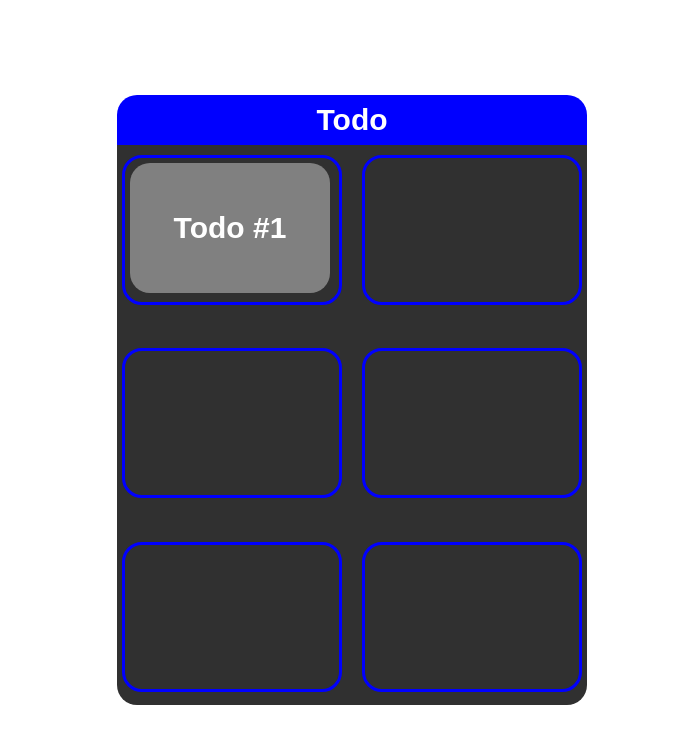
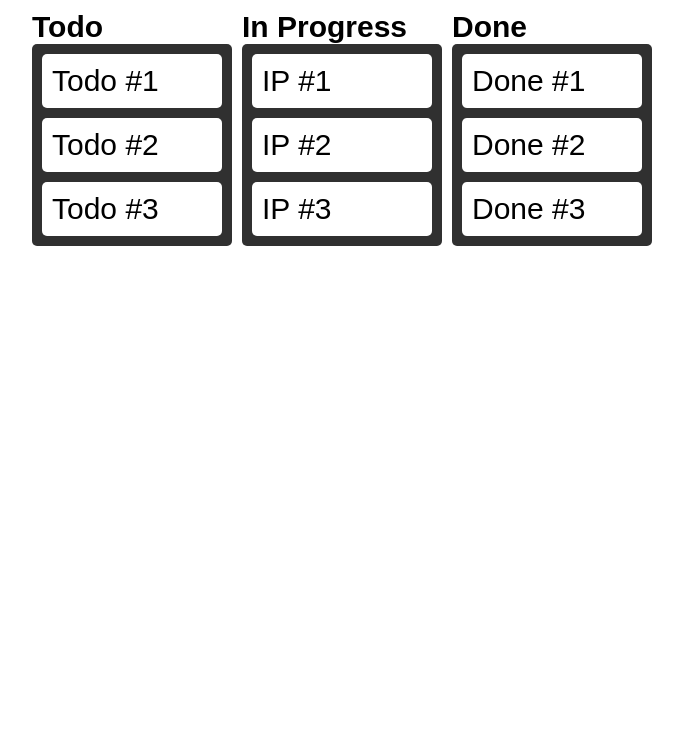
Before and after one commit to abdullohsiddiqov/pdp-g-10-examine-siddiqov-abdulloh, a plain HTML site: page index.html in a window 1280 px wide. Shown: the whole page, without its empty margins (298-981 px from the left). Drawn offline with Linux system fonts and the light colour scheme.

Commit message:
change all codes because at second project I have mistake

```diff
--- a/index.html
+++ b/index.html
@@ -5,30 +5,41 @@
   <meta http-equiv="X-UA-Compatible" content="IE=edge">
   <meta name="viewport" content="width=device-width, initial-scale=1.0">
   <title>Drag and Drop</title>
-    <link rel="stylesheet" href="./style.css">
+  <link rel="stylesheet" href="style.css"/>
 </head>
 <body>
+  <div class="container">
     <div class="">
-    <h1>Todo</h1>
-    <div class="container">
-      <div class="empty">
-        <div class="fill" draggable="true">Todo #1</div>
+      <h1 style="position: sticky; top:0;">
+        Todo
+      </h1>
+      <div class="column">
+        <div class="item" draggable="true">Todo #1</div>
+        <div class="item" draggable="true">Todo #2</div>
+        <div class="item" draggable="true">Todo #3</div>
       </div>
-
-      <div class="empty">
     </div>
-
-      <div class="empty">
+    <div class="">
+      <h1 style="position: sticky; top:0;">
+        In Progress
+      </h1>
+      <div class="column">
+        <div class="item" draggable="true">IP #1</div>
+        <div class="item" draggable="true">IP #2</div>
+        <div class="item" draggable="true">IP #3</div>
       </div>
-      <div class="empty">
     </div>
-      <div class="empty">
-      </div>
-      <div class="empty">
+    <div class="">
+      <h1 style="position: sticky; top:0;">
+        Done
+      </h1>
+      <div class="column">
+        <div class="item" draggable="true">Done #1</div>
+        <div class="item" draggable="true">Done #2</div>
+        <div class="item" draggable="true">Done #3</div>
       </div>
     </div>
   </div>
-
+  <script src="main.js"></script>
 </body>
-<script src="./main.js"></script>
 </html>
--- a/main.js
+++ b/main.js
@@ -1,42 +1,35 @@
+const columns = document.querySelectorAll(".column");
 
-alert("USTOZ EN YAXWISI WU BOLD BOWQACA QSAM BR QOTB QOLB BR IWLAMAD MAW EN YAXW VARIANT BOLD")
-const fill = document.querySelector('.fill');
-const empties = document.querySelectorAll('.empty');
+document.addEventListener("dragstart", (e) => {
+  e.target.classList.add("dragging");
+});
 
-fill.addEventListener('dragstart', dragStart);
-fill.addEventListener('dragend', dragEnd);
+document.addEventListener("dragend", (e) => {
+  e.target.classList.remove("dragging");
+});
 
-for (const empty of empties) {
-  empty.addEventListener('dragover', dragOver);
-  empty.addEventListener('dragenter', dragEnter);
-  empty.addEventListener('dragleave', dragLeave);
-  empty.addEventListener('drop', dragDrop);
+columns.forEach((item) => {
+  item.addEventListener("dragover", (e) => {
+    const dragging = document.querySelector(".dragging");
+    const applyAfter = getNewPosition(item, e.client);
+
+    if (applyAfter) {
+      applyAfter.insertAdjacentElement("afterend", dragging);
+    } else {
+      item.prepend(dragging);
+    }
+  });
+});
+
+function getNewPosition(column, posY) {
+  const cards = column.querySelectorAll(".item:not(.dragging)");
+  let result;
+
+  for (let refer_card of cards) {
+    const box = refer_card.getBoundingClientRect();
+    const boxCenterY = box.y + box.height / 2;
+    if (posY >= boxCenterY) result = refer_card;
+  }
+
+  return result;
 }
-
-
-function dragStart() {
-  this.className += ' hold';
-  setTimeout(() => (this.className = 'invisible'), 0);
-}
-
-function dragEnd() {
-  this.className = 'fill';
-}
-
-function dragOver(e) {
-  e.preventDefault();
-}
-
-function dragEnter(e) {
-  e.preventDefault();
-  this.className += ' hovered';
-}
-
-function dragLeave() {
-  this.className = 'empty';
-}
-
-function dragDrop() {
-  this.className = 'empty';
-  this.append(fill);
-}
--- a/style.scss
+++ b/style.scss
@@ -1,81 +1,36 @@
-*{
-    box-sizing: border-box;
-    margin: 0;
-}
-body{
+* {
   margin: 0;
   padding: 0;
+  box-sizing: border-box;
+  font-family: sans-serif;
+  font-size: 30px;
   user-select: none;
-    display: flex;
-    align-items: center;
-    justify-content: center;
-    height: 100vh;
-  }
-  .fill {
-    background-color: gray;
-    position: relative;
-    height: 130px;
-    width: 200px;
-    top: 5px;
-    left: 5px;
-    cursor: pointer;
-    display: flex;
-    align-items: center;
-    justify-content: center;
-    color: white;
-    font-family: sans-serif;
-    font-weight: 900;
-    font-size: 30px;
-    border-radius: 20px;
 }
 
-  .hold {
-    border: solid 5px #303030;
+.container {
+  display: flex;
+  justify-content: center;
+  min-height: 400px;
+  gap: 10px;
+  padding: 10px;
 }
 
-  .empty {
-    height: 150px;
-    width: 220px;
-    margin: 10px;
-    border: solid 3px blue;
-    border-radius: 20px;
-    position: relative;
-    right: 10px;
+.column {
+  display: flex;
+  flex-direction: column;
+  gap: 10px;
+  padding: 10px;
+  background-color: #303030;
+  min-width: 200px;
+  border-radius: 5px;
 }
 
-  .hovered {
-    border-style: dashed;
-    display: flex;
-    align-items: center;
-    justify-content: center;
-    position: relative;
-    right: 10px;
+.item {
+  background-color: white;
+  padding: 10px;
+  border-radius: 5px;
 }
-  .container{
-    display: grid;
-    grid-template-columns: repeat(2,220px);
-    justify-content: center;
-    gap: 20px;
-    width: 470px;
-    height: 560px;
-    margin-left: 20px;
-    background-color: #303030;
-    border-bottom-left-radius: 20px;
-    border-bottom-right-radius: 20px;
+
+.dragging {
+  opacity: 0.5;
 }
-  h1{
-    width: 470px;
-    margin-left: 20px;
-    height: 50px;
-    display: flex;
-    align-items: center;
-    justify-content: center;
-    color: white;
-    background-color: blue;
-    font-family: sans-serif;
-    font-weight: 900;
-    font-size: 30px;
-    position: relative;
-    border-top-right-radius: 20px;
-    border-top-left-radius: 20px;
-  }
```
Also changed, not shown: style.css. Lines whose indentation alone changed are shown as unchanged.
